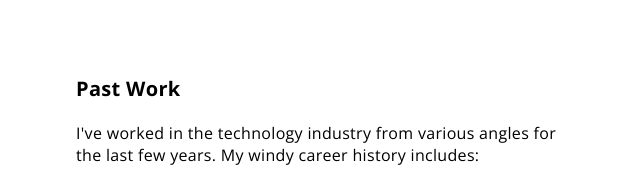
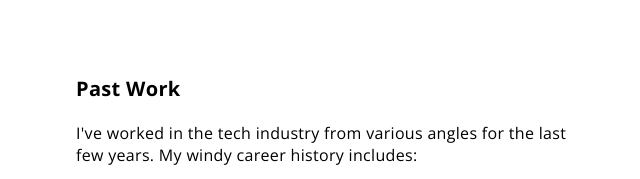
Before and after one commit to tinaparija/tinaparija.github.io, a plain HTML site: page index.html in a window 1280 px wide. Shown: the part 2380-2559 px from the top of the page, without its empty margins (308-948 px from the left). Drawn offline with nearby package versions, Linux system fonts and the light colour scheme.

Commit message:
changed a sentence

```diff
--- a/index.html
+++ b/index.html
@@ -82,7 +82,7 @@
 			<section class = "work"> <a name ="past_work"></a>
 				<div class = "postblock">
 					<h3>Past Work</h3>
-					<p> I've worked in the technology industry from various angles for the last few years. My windy career history includes:  </p>
+					<p> I've worked in the tech industry from various angles for the last few years. My windy career history includes:  </p>
 					<ul>
 						<li>Producing technology research reports and advising corporations on strategic partnerships + investments at <a href="http://www.rocketspace.com/" target="_blank">RocketSpace.</a></li>
 						<li>Writing expert witness testimony and creating financial models for intellectual property lawsuits at <a href="https://www.litinomics.com/" target="_blank">Litinomics.</a></li>
```
